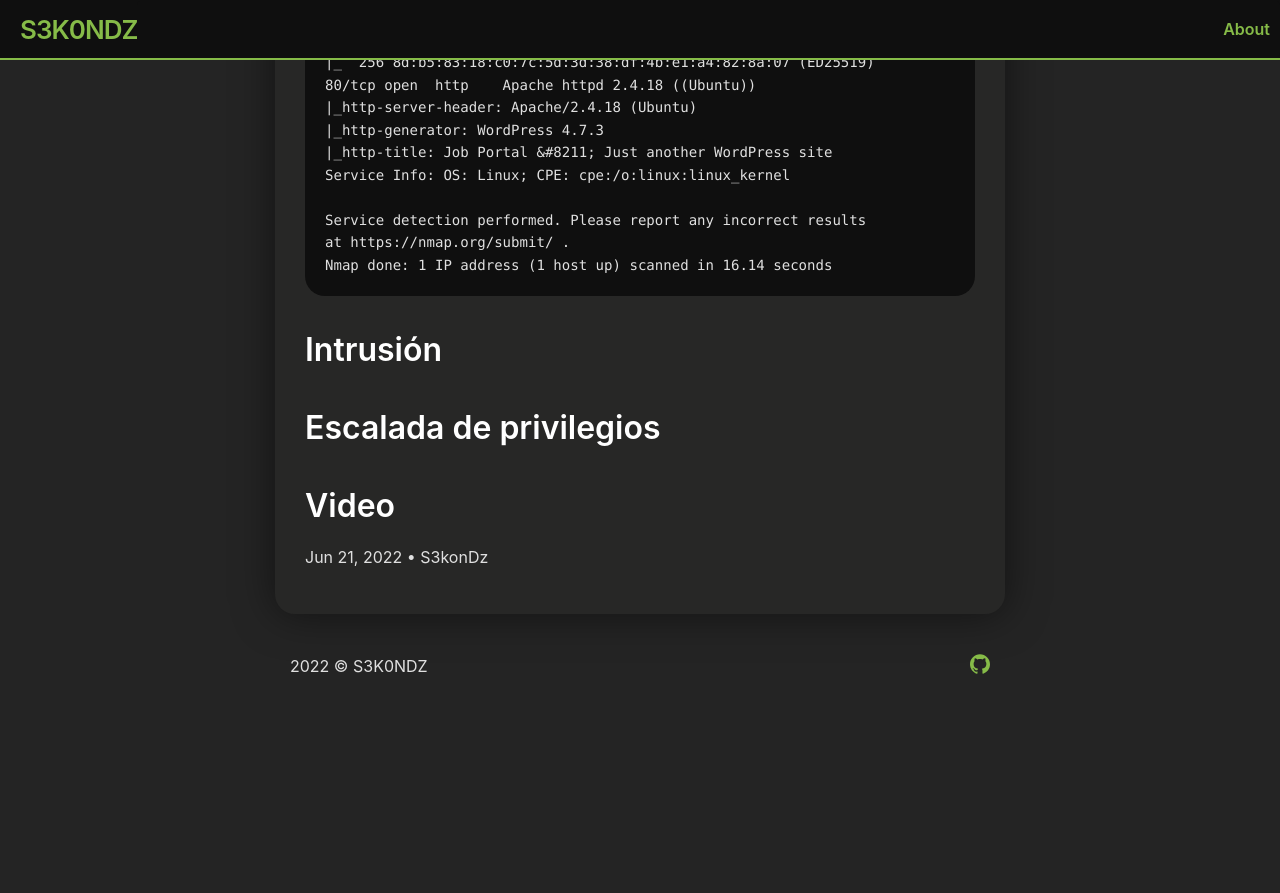
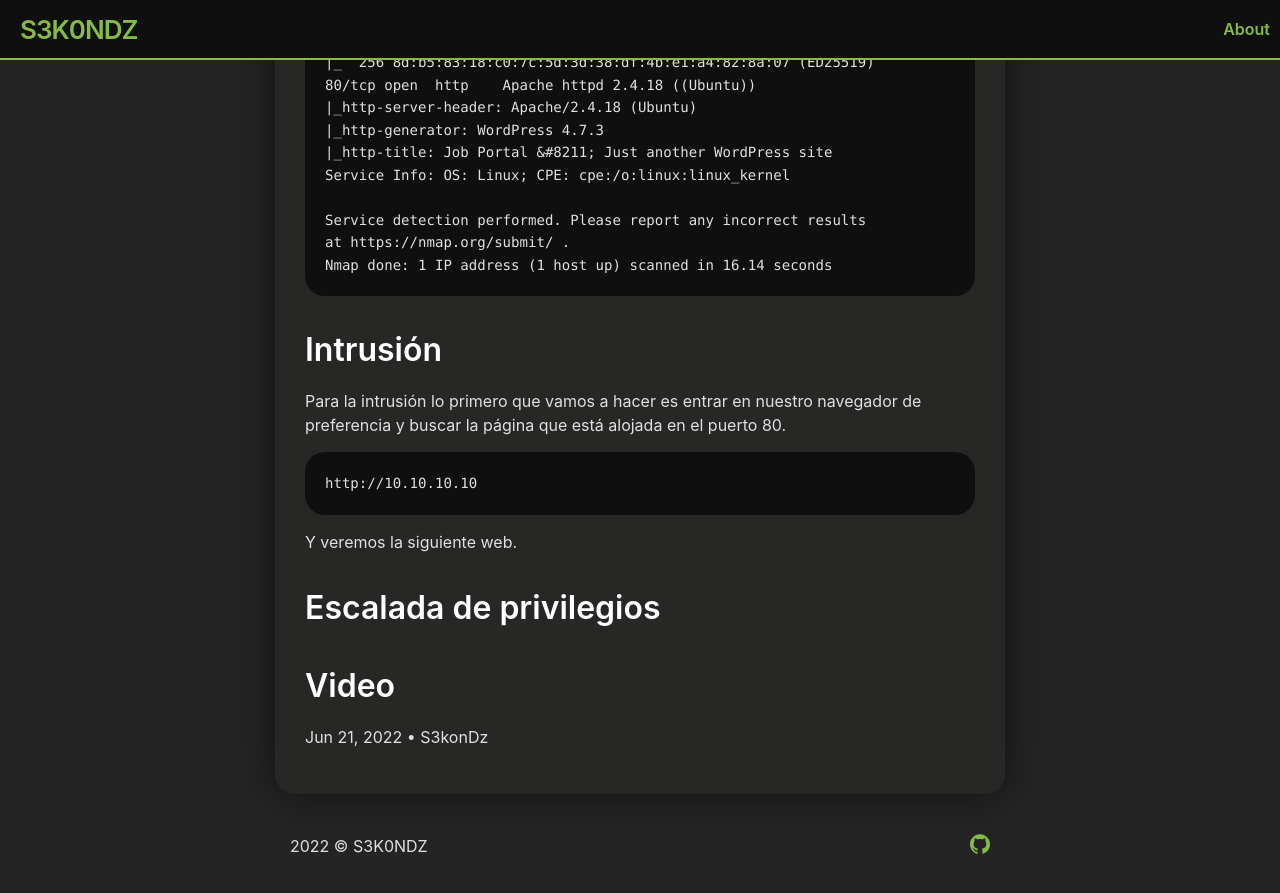
Before and after one commit to S3K0NDz/s3k0ndz.github.io, a Jekyll site: the page built from _posts/2022-06-21-htb-TenTen.md, in a window 1280 px wide and 900 px high, scrolled down 1756 px. Shown: the top 893 px of the window. Built offline with Jekyll 4.4.1, drawn with Linux system fonts in a browser that asks for light colours; before the commit the page ends 2476 px from its top, so only the background shows below that.

Commit message:
intrusion tenten

````diff
--- a/_posts/2022-06-21-htb-TenTen.md
+++ b/_posts/2022-06-21-htb-TenTen.md
@@ -79,7 +79,12 @@
 
 ## Intrusión
 
+Para la intrusión lo primero que vamos a hacer es entrar en nuestro navegador de preferencia y buscar la página que está alojada en el puerto 80.
 
+```
+http://10.10.10.10
+```
+Y veremos la siguiente web.
 
 ## Escalada de privilegios
 ## Video
````
